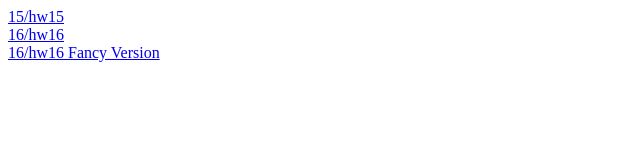
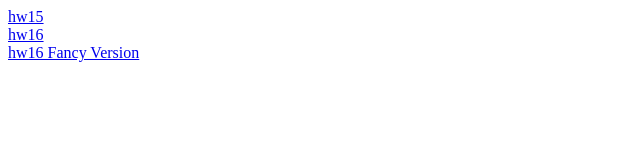
Before and after one commit to MoneyQAQ/moneyqaq.github.io, a plain HTML site: page index.html in a window 1280 px wide. Shown: the whole page, without its empty margins (0-640 px from the left). Drawn offline with Linux system fonts and the light colour scheme.

Commit message:
Fixed bug

```diff
--- a/index.html
+++ b/index.html
@@ -4,10 +4,10 @@
         <title>Homeworks</title>
     </head>
     <body>
-        <a href="hw15.html">15/hw15</a>
+        <a href="15/hw15.html">hw15</a>
         <br>
-        <a href="hw16.html">16/hw16</a>
+        <a href="16/hw16.html">hw16</a>
         <br>
-        <a href="hw16_fancy.html">16/hw16 Fancy Version</a>
+        <a href="16/hw16_fancy.html">hw16 Fancy Version</a>
     </body>
 </html>
```
